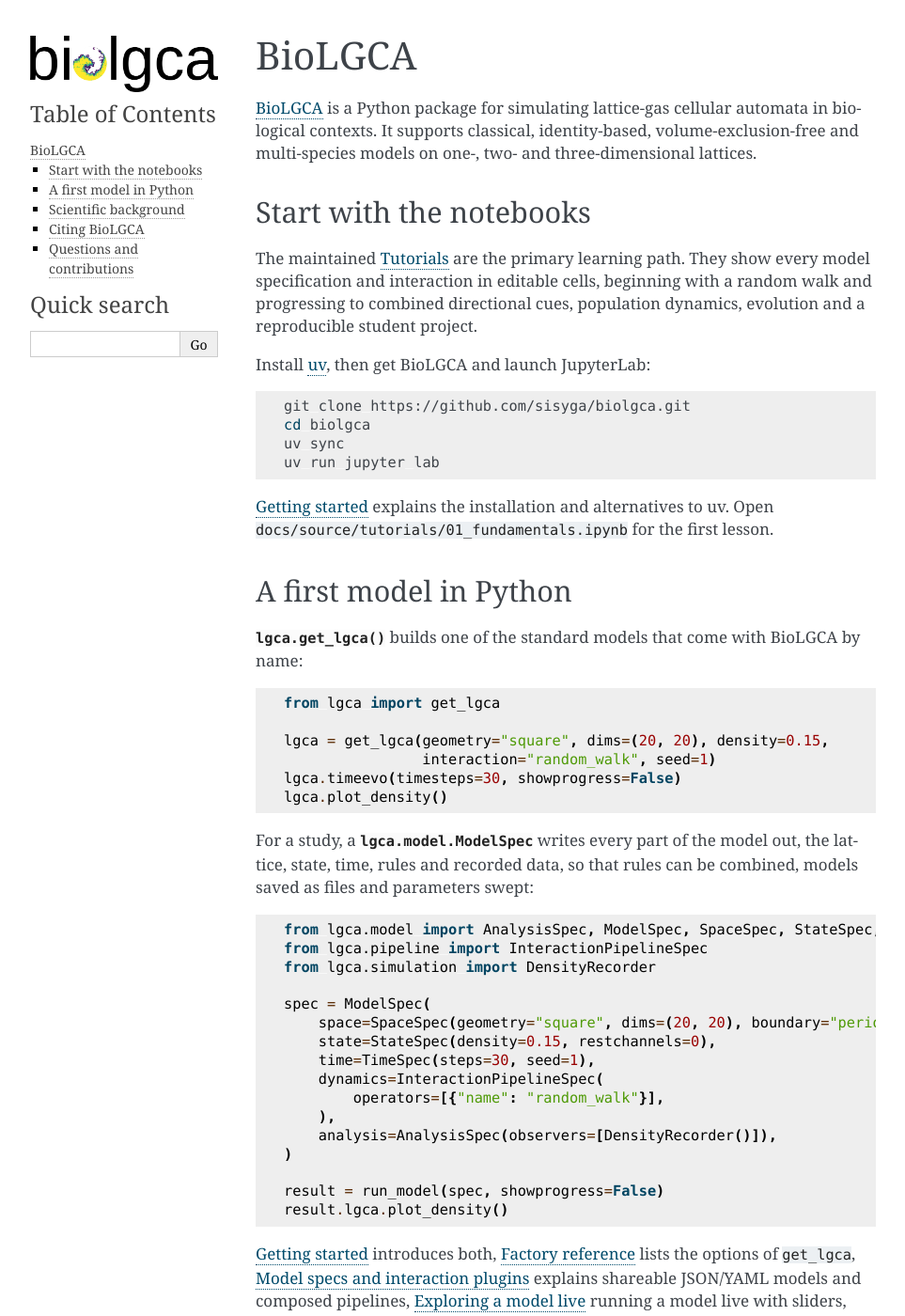
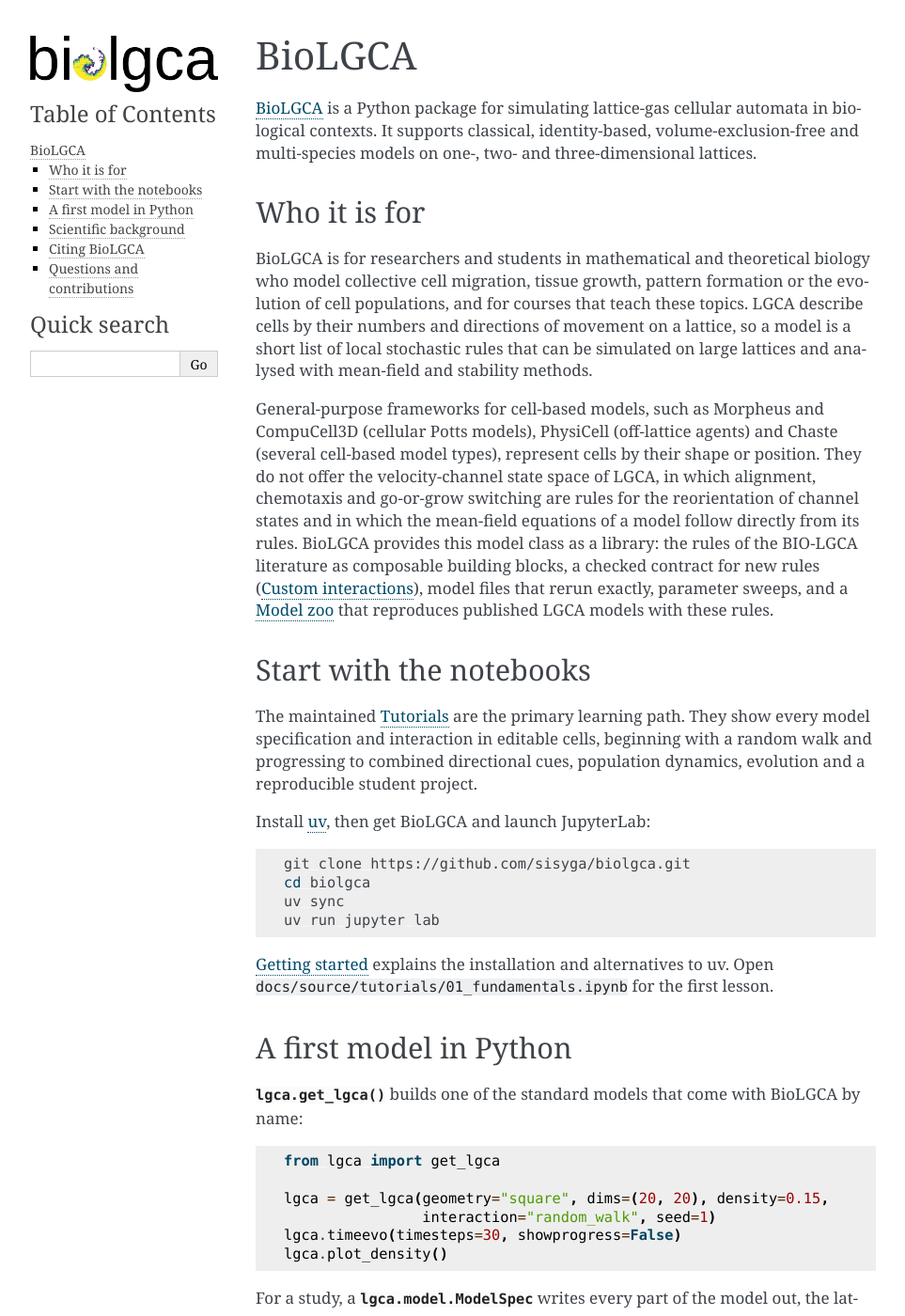
Before and after one commit to sisyga/biolgca, a Sphinx documentation site: the page built from docs/source/index.rst, in a window 1280 px wide and 1400 px high. Shown: the whole window at 94% size, without its empty margins (148-1111 px from the left). Built offline with Sphinx 7.4.7, drawn with Linux system fonts in a browser that asks for light colours; pages that are not in the unit, such as notebooks, are missing from menus; some of the changed text lies outside the part shown.

Commit message:
docs: statement of need, community guidelines and AI disclosure
README and the docs landing page did not say who BioLGCA is for or how it
relates to other cell-based modelling tools, and the repository had no
contributing guide, code of conduct, issue templates or support route, and no
disclosure of the AI assistance in the 2.0 development (all items of the JOSS
review checklist).

- README and index.rst: a statement of need (audience, the gap left by
  Morpheus, CompuCell3D, PhysiCell and Chaste, what BioLGCA adds).
- README: questions and contributing section, installation straight from
  GitHub (not on PyPI yet) with the runtime dependencies, a history and
  AI-use section (tools, what they did, how results are checked against the
  frozen 1.0 code, analytic expectations and the zoo), and acknowledgements
  of the historical contributors.
- CONTRIBUTING.md: setup, branch model, checks, test conventions, how to
  propose a new interaction, and the policy for AI-assisted contributions.
- CODE_OF_CONDUCT.md: adopts the Contributor Covenant 2.1 with a contact.
- Issue templates for bug reports, feature requests and questions.

Co-Authored-By: Claude Opus 5.5 (1M context) <noreply@anthropic.com>
Claude-Session: https://claude.ai/code/session_01NXkd3FB5BxyFv8Zec5JDD8

```diff
--- a/docs/source/index.rst
+++ b/docs/source/index.rst
@@ -5,6 +5,29 @@ BioLGCA
 simulating lattice-gas cellular automata in biological contexts. It supports
 classical, identity-based, volume-exclusion-free and multi-species models on
 one-, two- and three-dimensional lattices.
+
+Who it is for
+-------------
+
+BioLGCA is for researchers and students in mathematical and theoretical
+biology who model collective cell migration, tissue growth, pattern formation
+or the evolution of cell populations, and for courses that teach these
+topics. LGCA describe cells by their numbers and directions of movement on a
+lattice, so a model is a short list of local stochastic rules that can be
+simulated on large lattices and analysed with mean-field and stability
+methods.
+
+General-purpose frameworks for cell-based models, such as Morpheus and
+CompuCell3D (cellular Potts models), PhysiCell (off-lattice agents) and
+Chaste (several cell-based model types), represent cells by their shape or
+position. They do not offer the velocity-channel state space of LGCA, in
+which alignment, chemotaxis and go-or-grow switching are rules for the
+reorientation of channel states and in which the mean-field equations of a
+model follow directly from its rules. BioLGCA provides this model class as a
+library: the rules of the BIO-LGCA literature as composable building blocks,
+a checked contract for new rules (:doc:`how_to/custom_interactions`), model
+files that rerun exactly, parameter sweeps, and a :doc:`zoo/index` that
+reproduces published LGCA models with these rules.
 
 Start with the notebooks
 ------------------------
@@ -104,9 +127,19 @@ machine-readable form.
 Questions and contributions
 ---------------------------
 
-Issues are tracked on the
-`GitHub issue tracker <https://github.com/sisyga/biolgca/issues>`_. BioLGCA is
-distributed under the BSD 3-clause license.
+Ask questions, report bugs and propose ideas on the
+`GitHub issue tracker <https://github.com/sisyga/biolgca/issues>`_, which has
+a template for each. The
+`contributing guide <https://github.com/sisyga/biolgca/blob/master/CONTRIBUTING.md>`_
+explains the development setup, the checks and how to propose a new
+interaction; everyone taking part follows the
+`code of conduct <https://github.com/sisyga/biolgca/blob/master/CODE_OF_CONDUCT.md>`_.
+BioLGCA is distributed under the BSD 3-clause license.
+
+Version 2.0 was developed with the help of generative AI coding assistants;
+the README of the repository describes how, and how the results are checked
+against the frozen version-1.0 implementations, analytic expectations and
+the published models of the zoo.
 
 .. toctree::
    :maxdepth: 4
```
Also changed, not shown: other parts of docs/source/index.rst (+2 -2 lines), CODE_OF_CONDUCT.md (added, +32 -0 lines), CONTRIBUTING.md (added, +106 -0 lines), README.md (+70 -6 lines), 4 other files.
